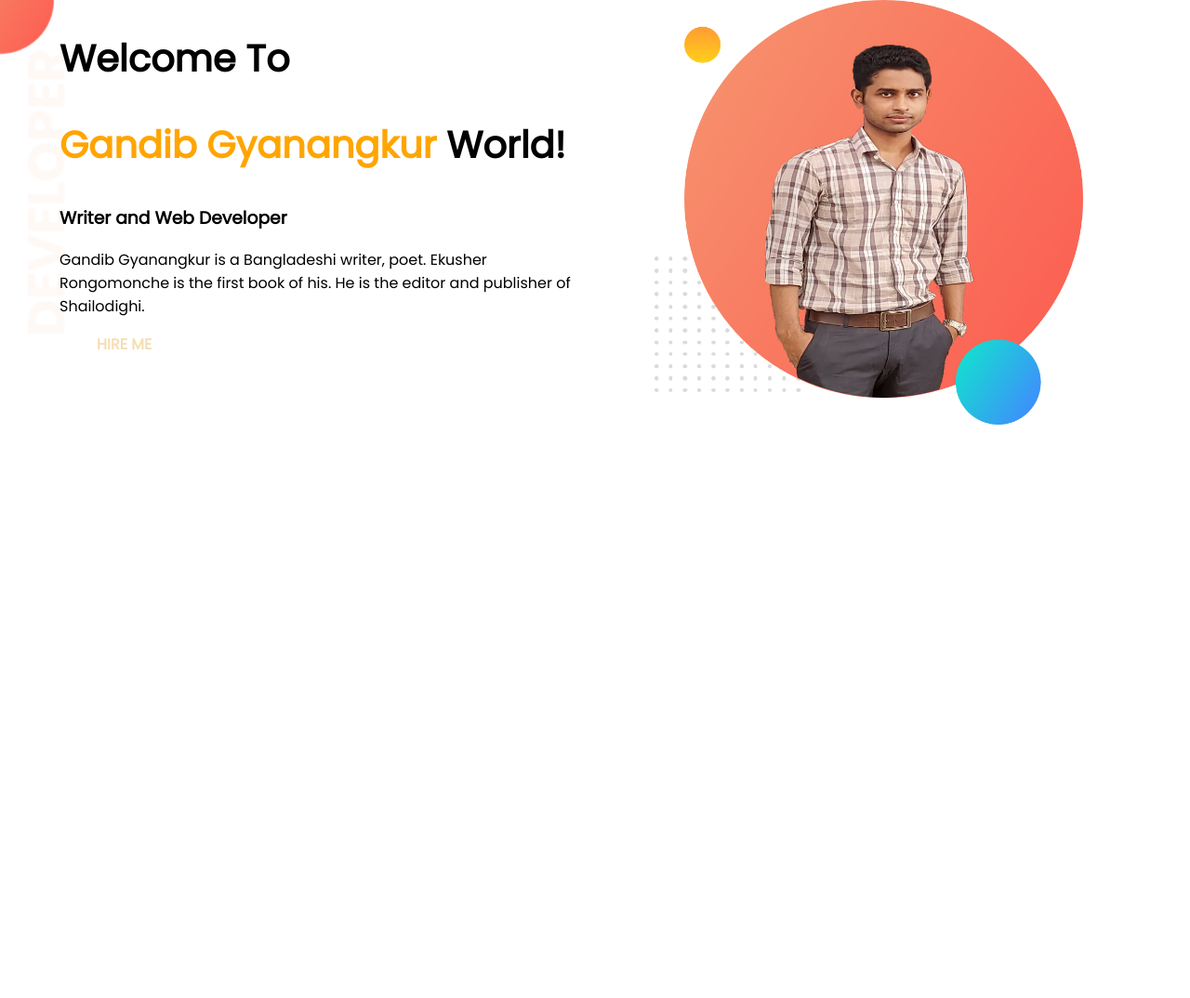
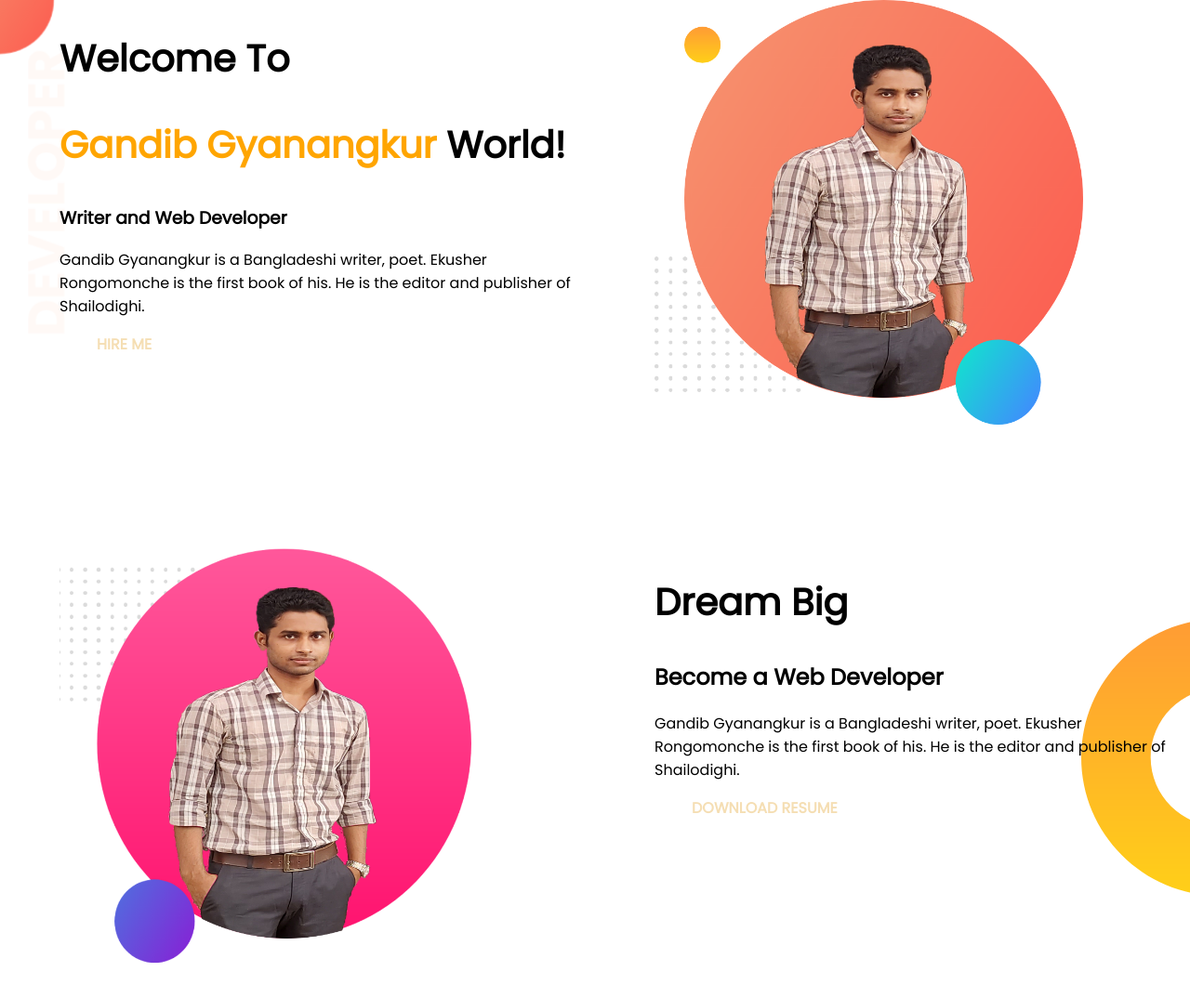
Before and after one commit to gandib/developer-portfolio, a plain HTML site: page index.html in a window 1280 px wide. Shown: the whole page at 93% size. Before the commit the page ends 800 px from the top, so only its background shows below. Drawn offline with Linux system fonts and the light colour scheme.

Commit message:
section 2 added

```diff
--- a/index.html
+++ b/index.html
@@ -26,6 +26,21 @@
             <img src="images/gandib.png" alt="Gandib">
         </div>
     </section>
+
+    <section class="dream-big">
+        <div class="half-width">
+            <img src="images/gandib2.png" alt="Gandib">
+        </div>
+        <div class="half-width">
+            <h1>Dream Big</h1>
+            <h2>Become a Web Developer</h2>
+            <p>Gandib Gyanangkur is a Bangladeshi writer, poet. Ekusher Rongomonche is the first book of his. He is the
+                editor and publisher of Shailodighi.</p>
+            <a class="link-button" target="blank" href="https://www.linkedin.com/in/gandib-roy-94a880219">DOWNLOAD
+                RESUME</a>
+        </div>
+    </section>
+
 </body>
 
 </html>
--- a/style.css
+++ b/style.css
@@ -10,6 +10,7 @@ h1{
 }
 section{
     display: flex;
+    margin-bottom: 120px;
 }
 .half-width{
     width: 50%;
@@ -30,3 +31,8 @@ section{
     background-image: url(images/top-banner.png);
     background-repeat: no-repeat;
 }
+.dream-big{
+    background-image: url(images/dream-bg.png);
+    background-repeat: no-repeat;
+    background-position: right;
+}
```
Also changed, not shown: images/jhankar.png (deleted), images/jhankar2.png (deleted).
